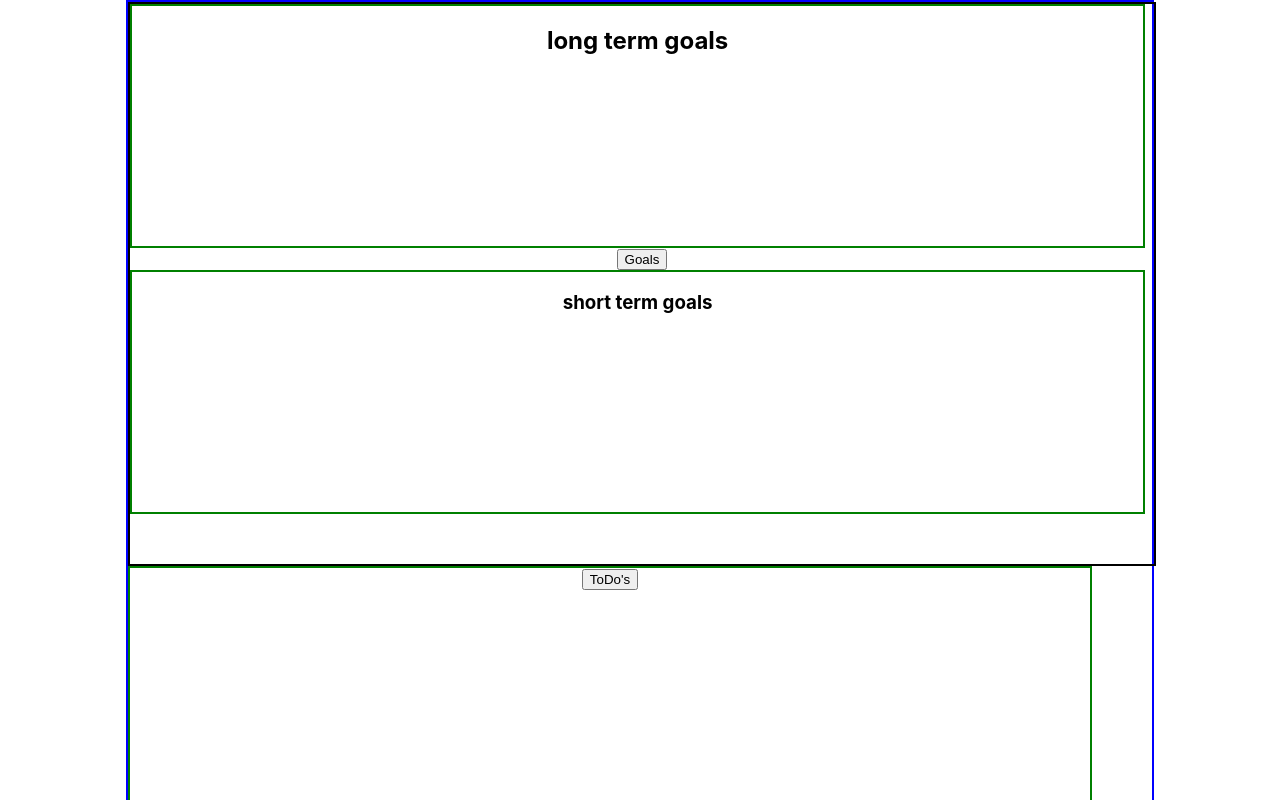
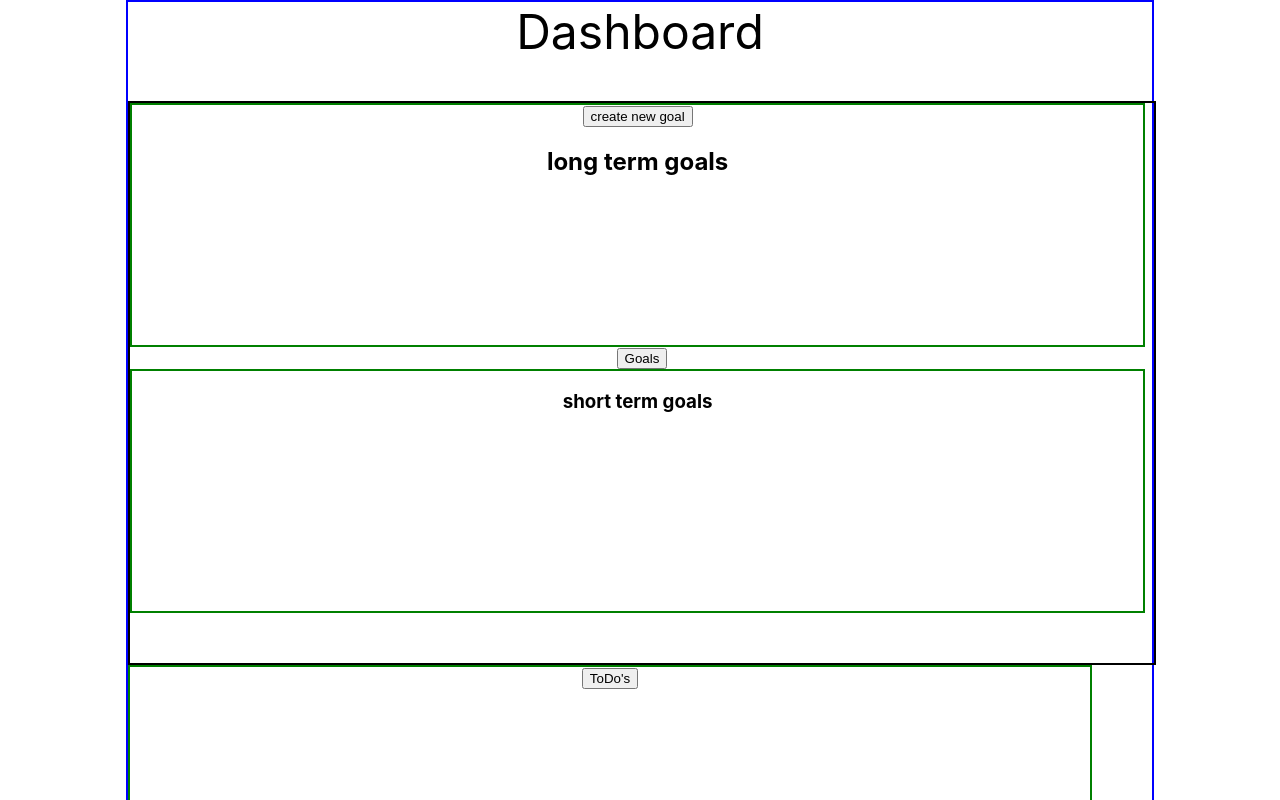
Before and after one commit to gagedoug13/Goals-App, a React (Create React App) app: page /dashboard in a window 1280 px wide. Shown: the top 800 px of the page. Built offline with nearby package versions, Linux system fonts and the light colour scheme.

Commit message:
created elements that get created when a user makes a new goal or todo

```diff
--- a/src/App.css
+++ b/src/App.css
@@ -39,3 +39,8 @@
   height: auto;
   border: 2px solid blue;
 }
+
+.dashboardHeader {
+  font-size: 3rem;
+  margin-bottom: 5vh;
+}
--- a/src/components/Dashboard.js
+++ b/src/components/Dashboard.js
@@ -1,14 +1,29 @@
 import React from 'react'
 import { Link } from "react-router-dom"
+import Circle from "../blueCircle.png"
 
 
 export default function Dashboard() {
+
+    const createElement = () => {
+        const element = document.createElement('INPUT')
+        const goalContainer = document.querySelector('.longGoalsDiv')
+        element.setAttribute("type", "text")
+        const circle = document.createElement('IMG')
+        circle.src = {Circle}
+        // element.style.width = "50vw"
+        // element.style.backgroundColor = "black"
+        goalContainer.append(element)
+    }
     return (
         <div className='dashboardDiv'>
             <div className='dashboardContainerDiv'>
+                <header className='dashboardHeader'>Dashboard</header>
                 <div className='goalsDiv'>
 
+
                     <div className='longGoalsDiv'>
+                    <button onClick={createElement} className='createGoal'>create new goal</button>
                         <h2>
                         long term goals
                         </h2>
```
Also changed, not shown: src/blueCircle.png (added).
